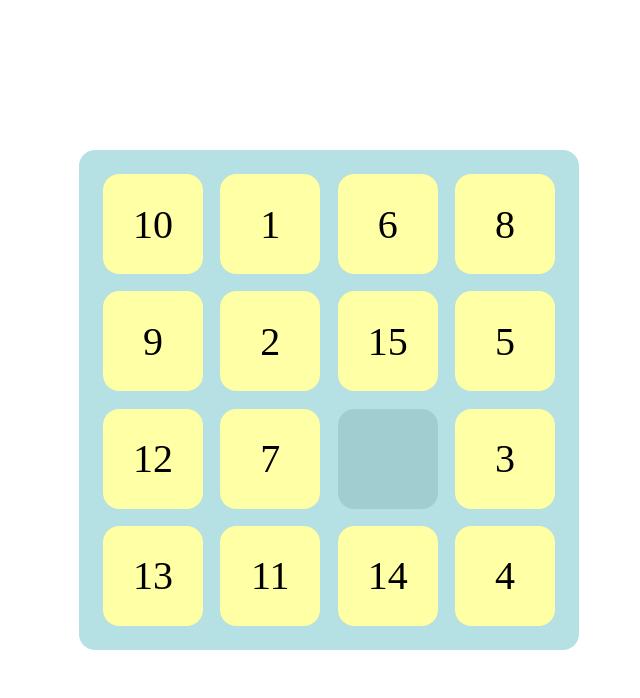
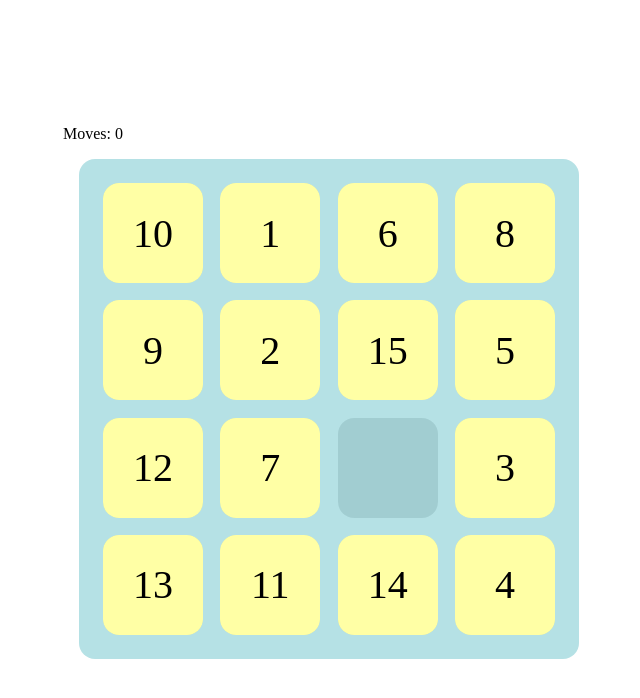
Before and after one commit to probil/15-puzzle, a Vue app: page / in a window 1280 px wide. Shown: the top 698 px of the page, without its empty margins (311-951 px from the left). Built offline with nearby package versions, Linux system fonts and the light colour scheme.

Commit message:
feat(app): use `Moves` component

```diff
--- a/src/components/App.vue
+++ b/src/components/App.vue
@@ -1,5 +1,7 @@
 <template>
   <div class="app">
+    <div class="app__container">
+      <Moves :value="moves"></Moves>
       <PlayBox>
         <GameField
           :grid="grid"
@@ -7,20 +9,24 @@
         ></GameField>
       </PlayBox>
     </div>
+  </div>
 </template>
 <script>
   import { mapGetters, mapActions } from 'vuex'
   import PlayBox from './PlayBox'
   import GameField from './GameField'
+  import Moves from './Moves'
 
   export default {
     components: {
       PlayBox,
       GameField,
+      Moves,
     },
     computed: {
       ...mapGetters(['isGameStarted']),
       ...mapGetters('gameField', ['grid']),
+      ...mapGetters('moves', ['moves']),
     },
     methods: {
       ...mapActions(['startNewGame', 'moveTileByPoint']),
@@ -39,4 +45,7 @@
     display flex
     justify-content center
     align-items center
+
+    &__container
+      margin 1rem
 </style>
```
Lines whose indentation alone changed are shown as unchanged.
